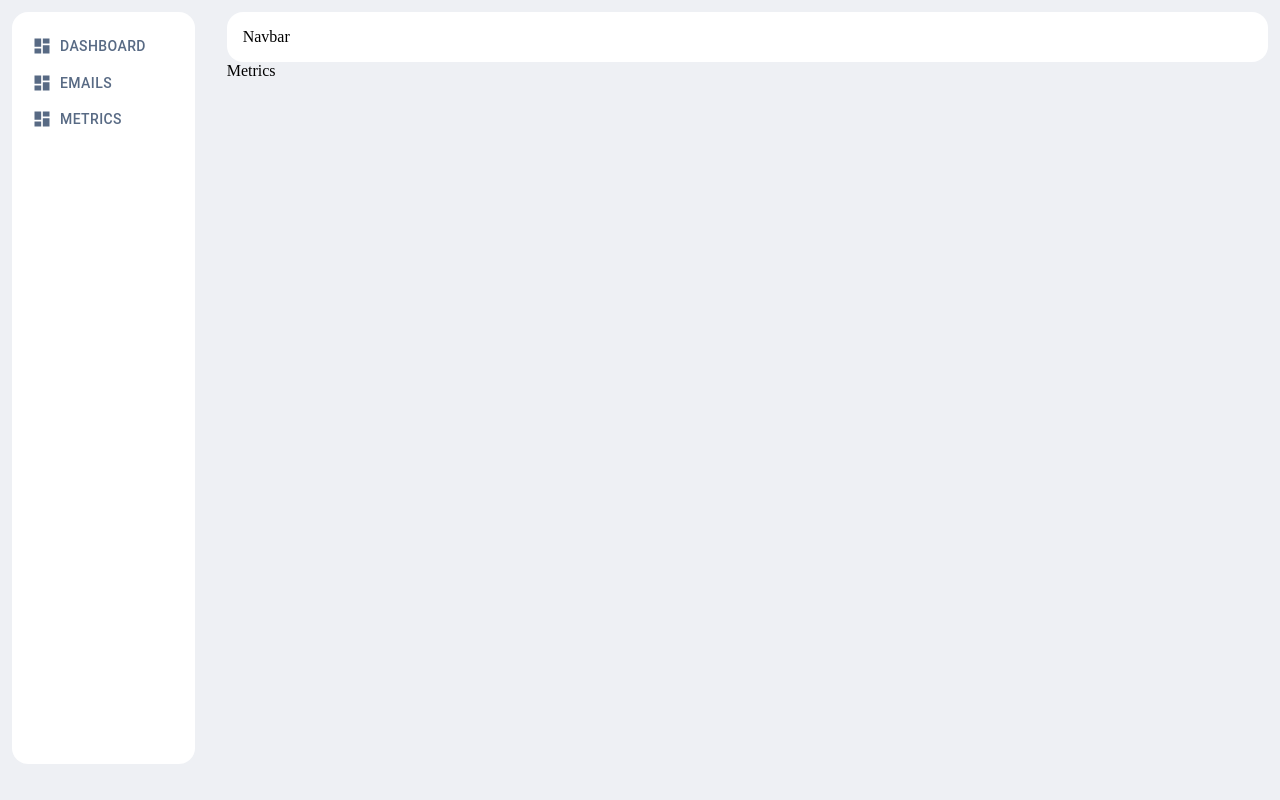
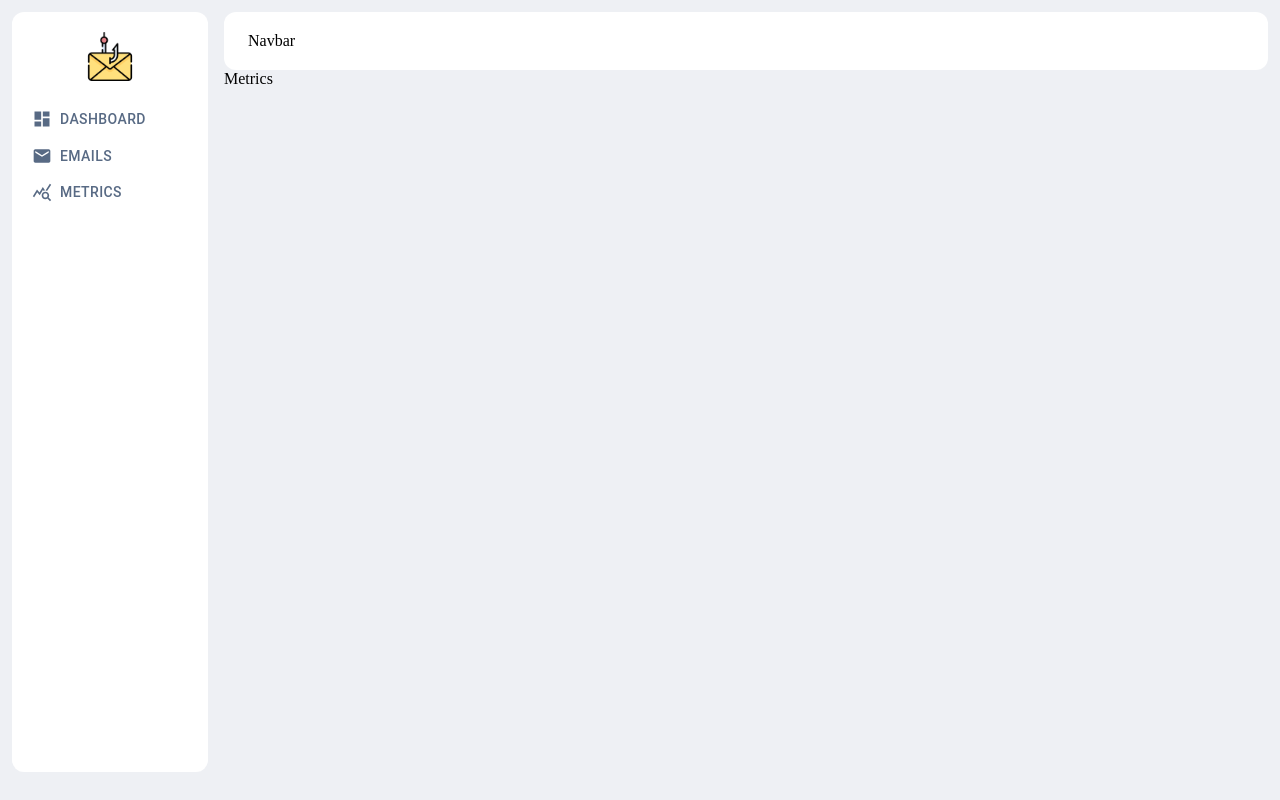
Before and after one commit to GuillermoPerez32/email_phishing_detector, a React (Vite) app in the folder epd-front/: page /metrics in a window 1280 px wide. Built offline with nearby package versions, Linux system fonts and the light colour scheme.

Commit message:
add icon to navbar

```diff
--- a/epd-front/src/components/Card.tsx
+++ b/epd-front/src/components/Card.tsx
@@ -1,21 +1,19 @@
 import { Box, BoxProps, useTheme } from "@mui/material";
 import React from "react";
 
-type Props = {
+type Props = BoxProps & {
   children: React.ReactElement | string | Array<React.ReactElement>;
-  boxProps: BoxProps;
 };
 
-export const Card = ({ children, boxProps }: Props) => {
+export const Card = ({ children, ...others }: Props) => {
   const theme = useTheme();
   return (
     <Box
-      borderRadius="16px"
-      padding="16px"
+      borderRadius="12px"
       sx={{
         backgroundColor: theme.palette.common.white,
       }}
-      {...boxProps}
+      {...others}
     >
       {children}
     </Box>
--- a/epd-front/src/components/NavBar.tsx
+++ b/epd-front/src/components/NavBar.tsx
@@ -1,5 +1,9 @@
 import { Card } from "./Card";
 
 export const NavBar = () => {
-  return <Card boxProps={{ width: "auto" }}>Navbar</Card>;
+  return (
+    <Card width="auto" paddingX={6} paddingY={5}>
+      Navbar
+    </Card>
+  );
 };
--- a/epd-front/src/components/SideBar.tsx
+++ b/epd-front/src/components/SideBar.tsx
@@ -1,22 +1,27 @@
-import { Button } from "@mui/material";
+import { Box, Button } from "@mui/material";
 import { Card } from "./Card";
 import { Link } from "react-router-dom";
-import { Dashboard } from "@mui/icons-material";
+import { Dashboard, Email, QueryStats } from "@mui/icons-material";
 
 export const SideBar = () => {
   return (
     <Card
-      boxProps={{
-        height: "90vh",
-      }}
+      height="90vh"
+      paddingY={5}
+      paddingX={4}
+      display="flex"
+      flexDirection="column"
     >
+      <Box mb={5} display="flex" justifyContent="center">
+        <img src="logo.png" alt="" width="30%" />
+      </Box>
       <SideBarItem to="/" startIcon={<Dashboard />}>
         Dashboard
       </SideBarItem>
-      <SideBarItem to="emails" startIcon={<Dashboard />}>
+      <SideBarItem to="emails" startIcon={<Email />}>
         Emails
       </SideBarItem>
-      <SideBarItem to="metrics" startIcon={<Dashboard />}>
+      <SideBarItem to="metrics" startIcon={<QueryStats />}>
         Metrics
       </SideBarItem>
     </Card>
--- a/epd-front/src/theme/light.ts
+++ b/epd-front/src/theme/light.ts
@@ -12,6 +12,6 @@ export const lightTheme = createTheme({
     background: {
       default: "#EEF0F4",
     },
-    },
-
+  },
+  spacing: 4
 });
```
